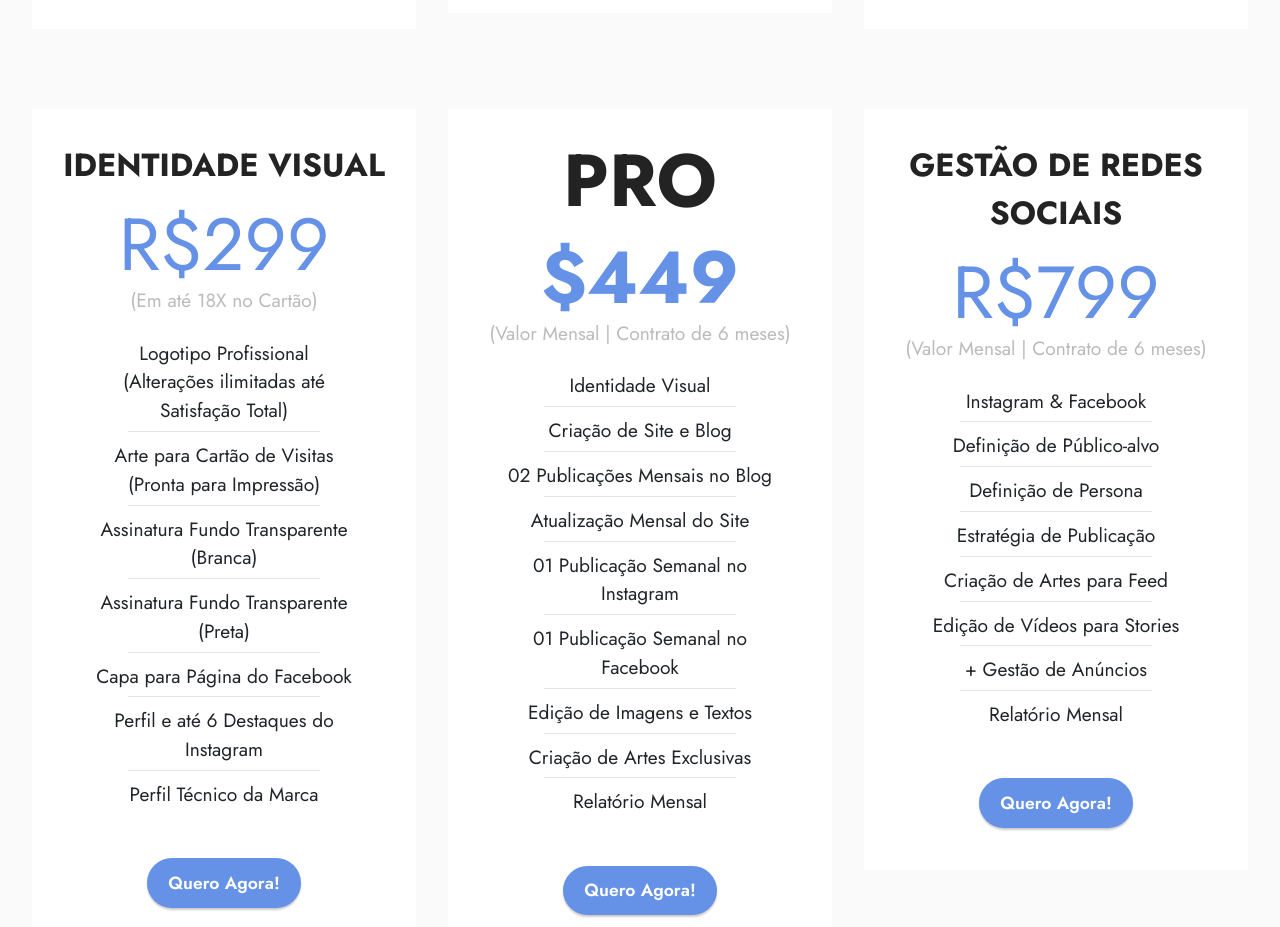
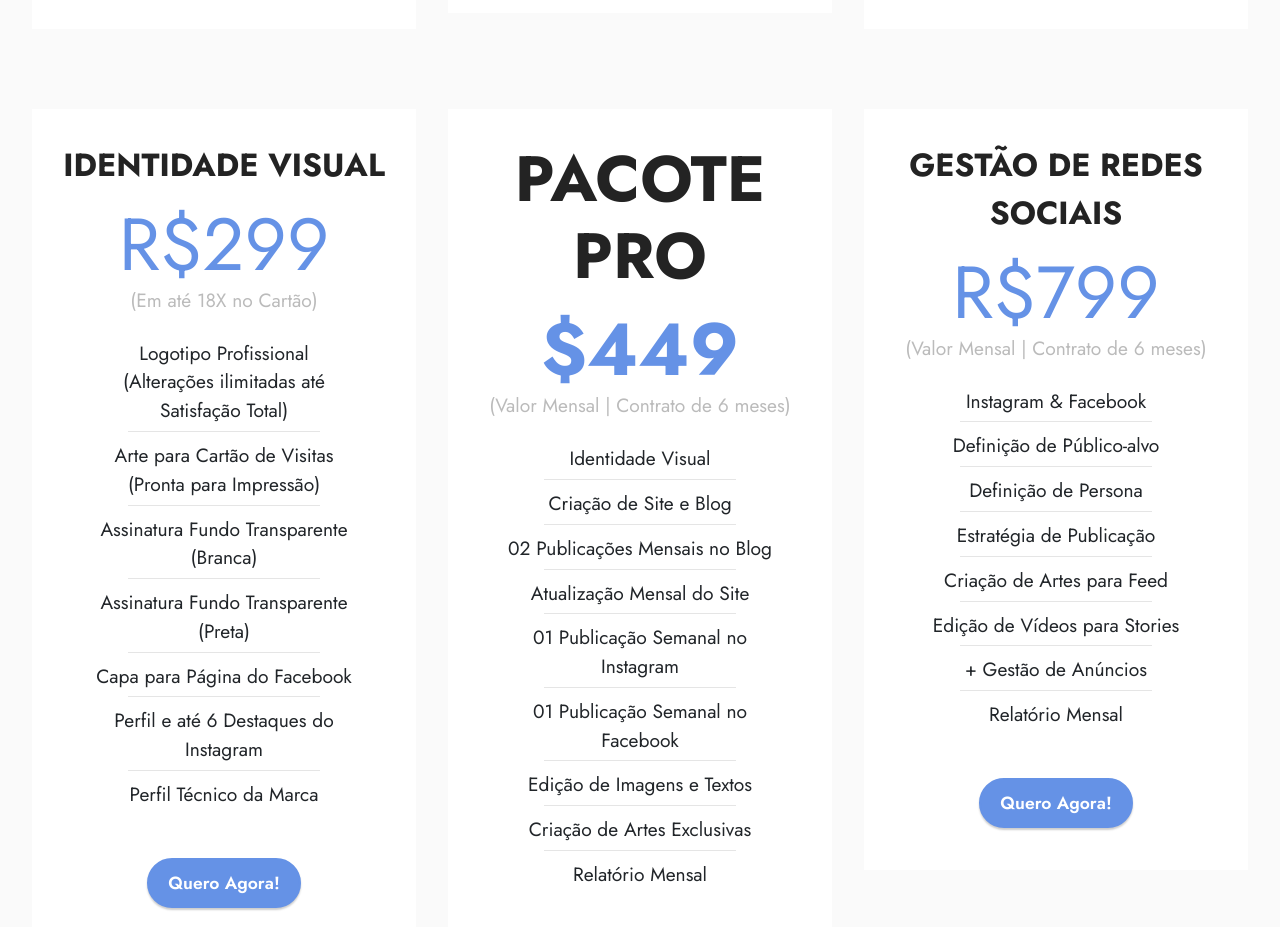
Before and after one commit to ticoesteves/sitevendas, a plain HTML site: page index.html in a window 1280 px wide. Shown: the part 7347-8274 px from the top of the page. Drawn offline with Linux system fonts and the light colour scheme; files whose address does not match are found by name.

Commit message:
Update index.html

```diff
--- a/index.html
+++ b/index.html
@@ -722,7 +722,7 @@
             <div class="col-12 col-md-6 align-center col-lg-4">
                 <div class="plan">
                     <div class="plan-header">
-                        <h6 class="plan-title mbr-fonts-style mb-3 display-1"><strong>PRO</strong></h6>
+                        <h6 class="plan-title mbr-fonts-style mb-3 display-3"><strong>PACOTE PRO</strong></h6>
                         <div class="plan-price">
                             <p class="price mbr-fonts-style m-0 display-1"><strong>$449</strong><br></p>
                             <p class="price-term mbr-fonts-style mb-3 display-7">(Valor Mensal | Contrato de 6 meses)<br></p>
```
